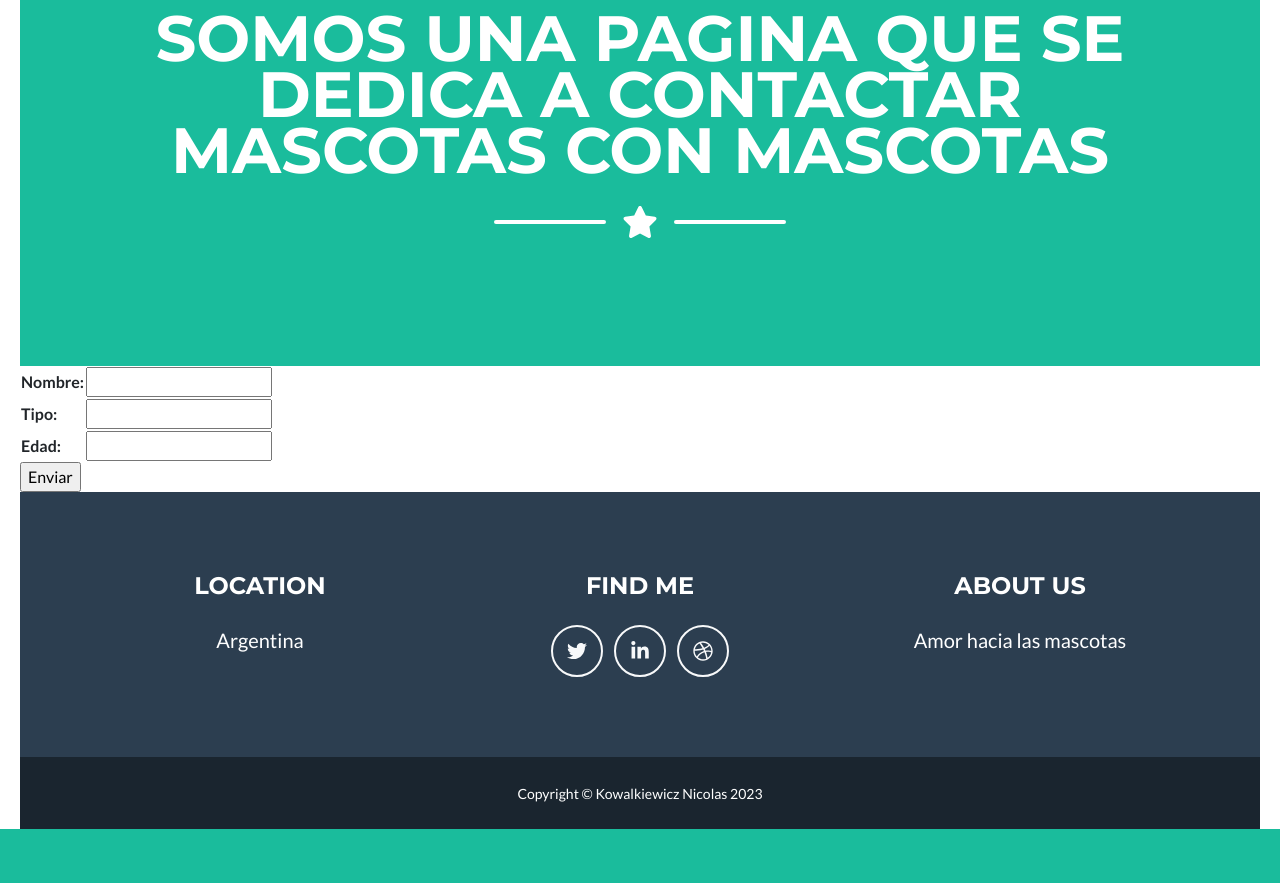
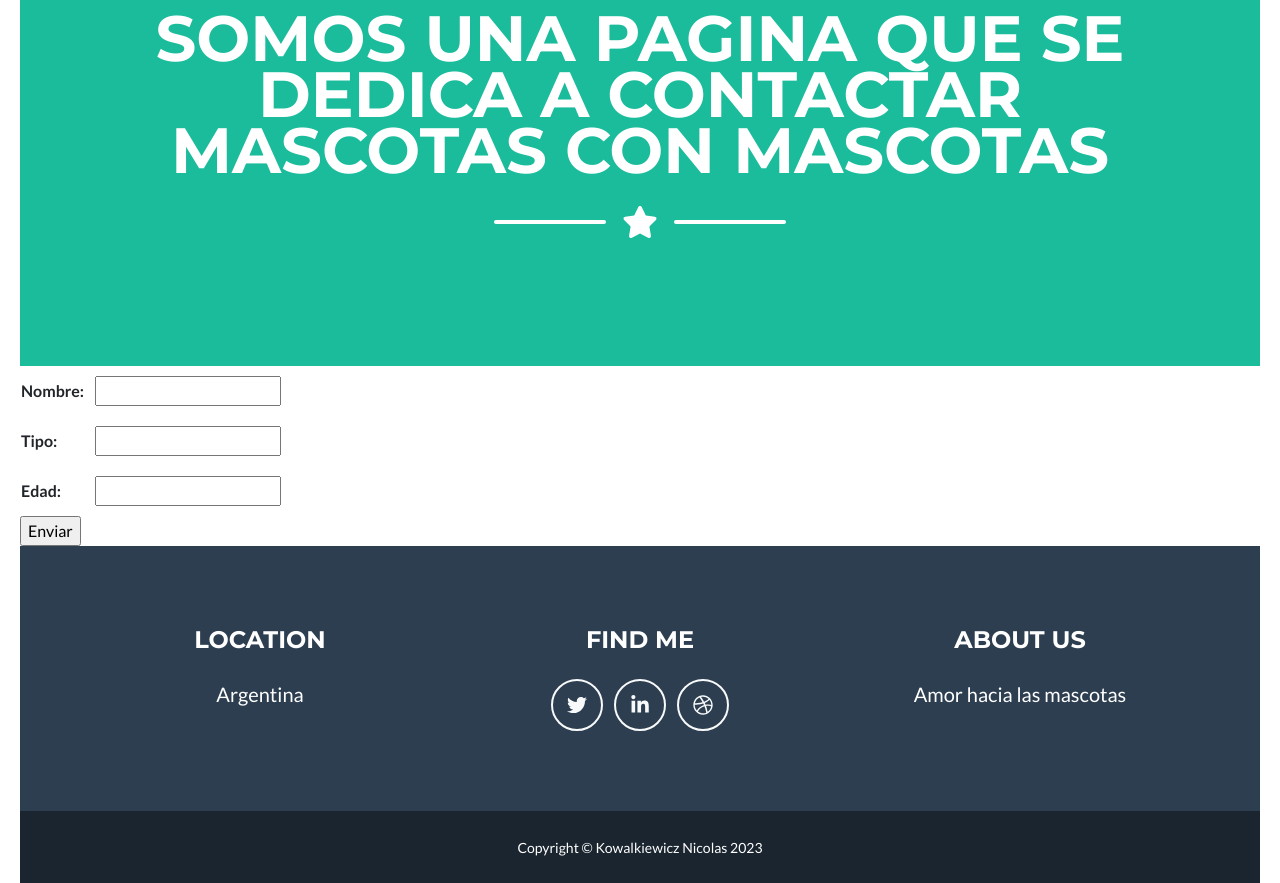
Before and after one commit to NicolasKowal/Tercera_pre-entrega_Kowalkiewicz-Nicolas, a Django app: page /Agregar_Mascotas/ in a window 1280 px wide. Shown: the part 486-1369 px from the top of the page. Before the commit the page ends 1315 px from the top, so only its background shows below. Run offline with Django 4.2, Linux system fonts and the light colour scheme; some libraries are stand-ins or nearby versions.

Commit message:
texto mas lindo

```diff
--- a/tercera_pre_entrega/mascotapps/templates/mascotapps/mascota_add.html
+++ b/tercera_pre_entrega/mascotapps/templates/mascotapps/mascota_add.html
@@ -7,10 +7,15 @@
 {% endblock title %}
 
 {% block main %}
+
 <style>
     body {
-        margin: 20px;
+            margin: 20px;
     }
+    td {
+            padding: 10px;
+            line-height: 1.5;
+        }
 </style>
 
     <form action="" method ="POST"> {% csrf_token %}
```
